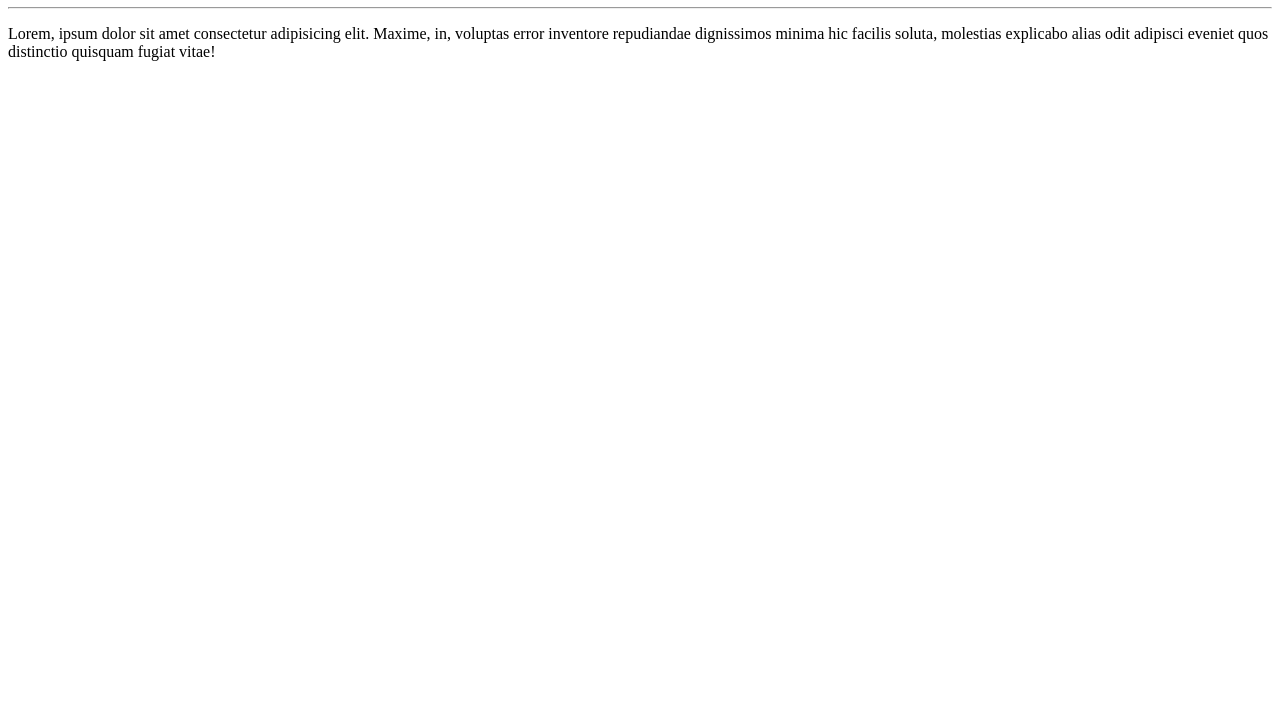
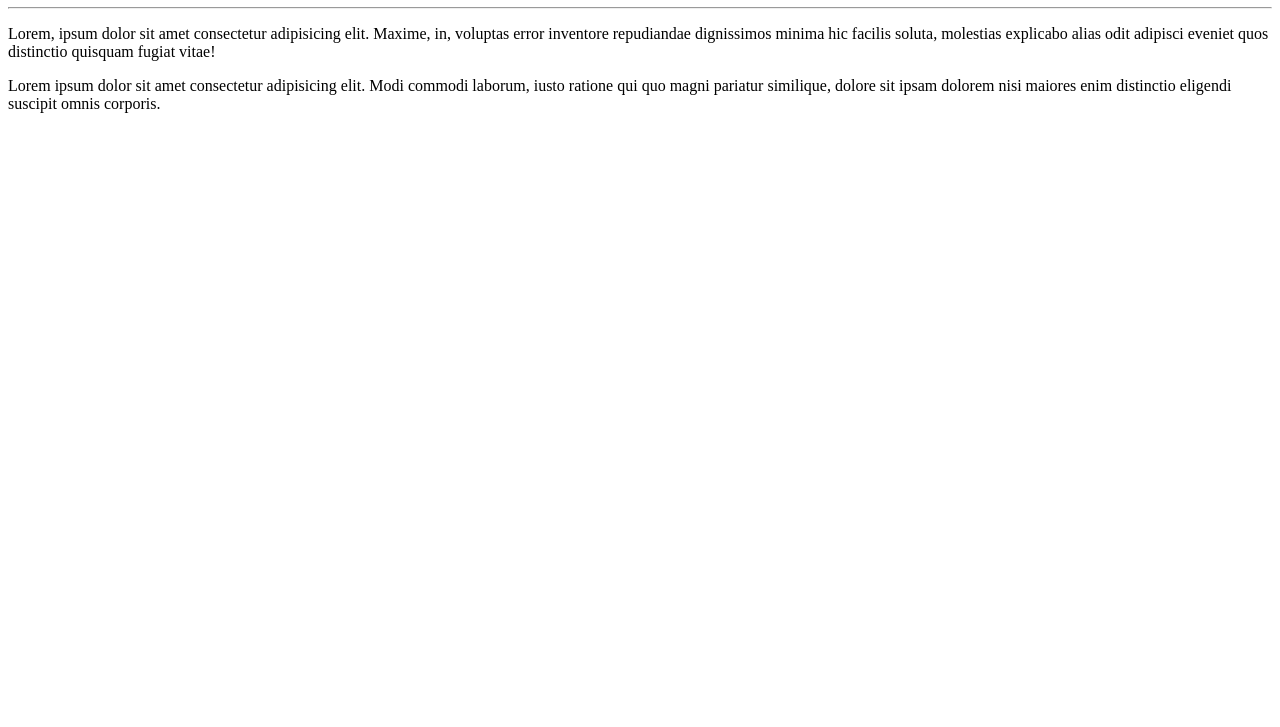
Before and after one commit to arysales/Ola-Mundo, a plain HTML site: page site-exemplo/index.html in a window 1280 px wide. Shown: the part 73-800 px from the top of the page. Drawn offline with Linux system fonts and the light colour scheme.

Commit message:
adicionei um parágrafo

```diff
--- a/site-exemplo/index.html
+++ b/site-exemplo/index.html
@@ -10,5 +10,6 @@
     <h1>Olá, Mundo!</h1>
     <hr>
     <p>Lorem, ipsum dolor sit amet consectetur adipisicing elit. Maxime, in, voluptas error inventore repudiandae dignissimos minima hic facilis soluta, molestias explicabo alias odit adipisci eveniet quos distinctio quisquam fugiat vitae!</p>
+    <p>Lorem ipsum dolor sit amet consectetur adipisicing elit. Modi commodi laborum, iusto ratione qui quo magni pariatur similique, dolore sit ipsam dolorem nisi maiores enim distinctio eligendi suscipit omnis corporis.</p>
 </body>
 </html>
```
